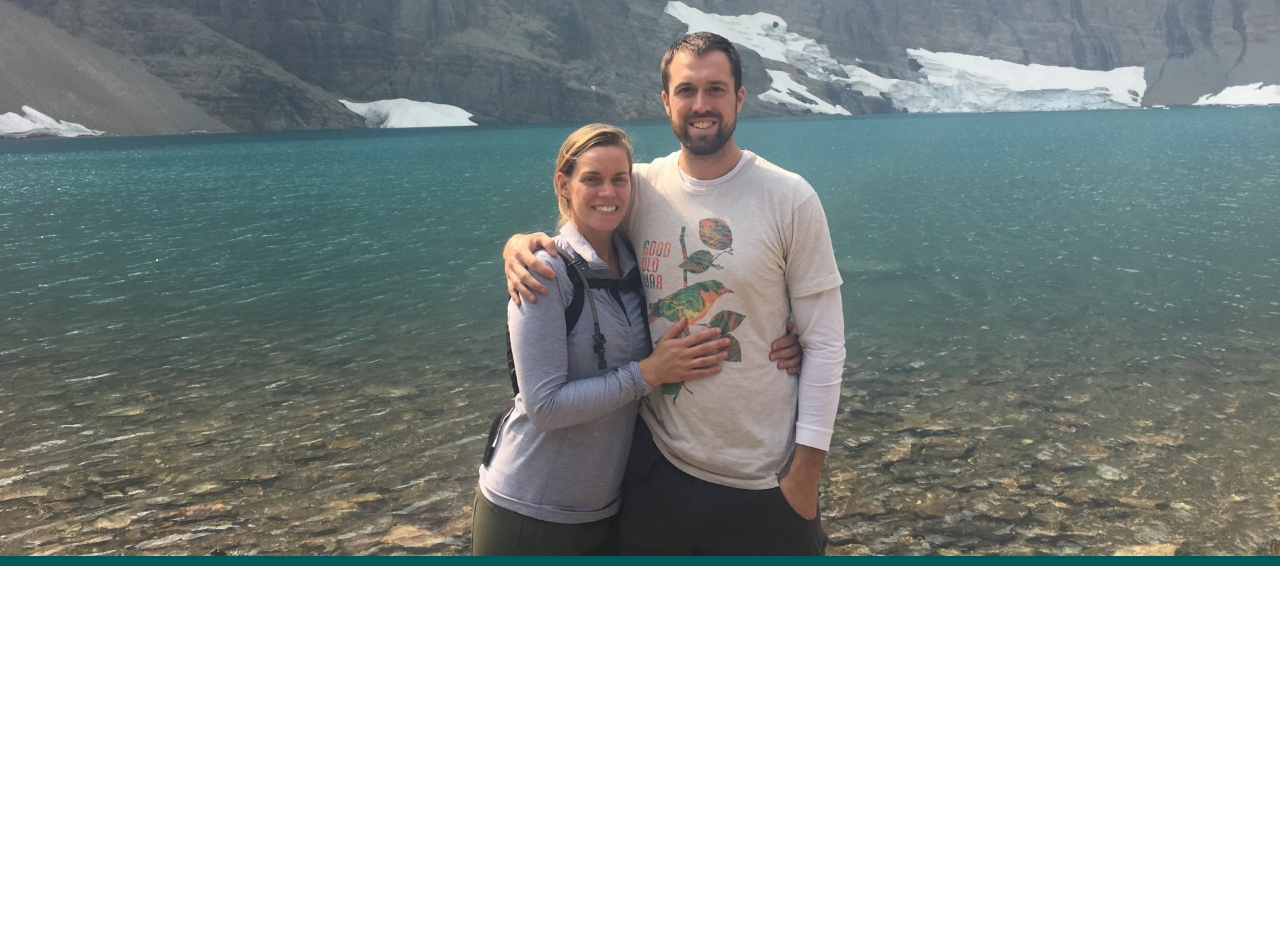
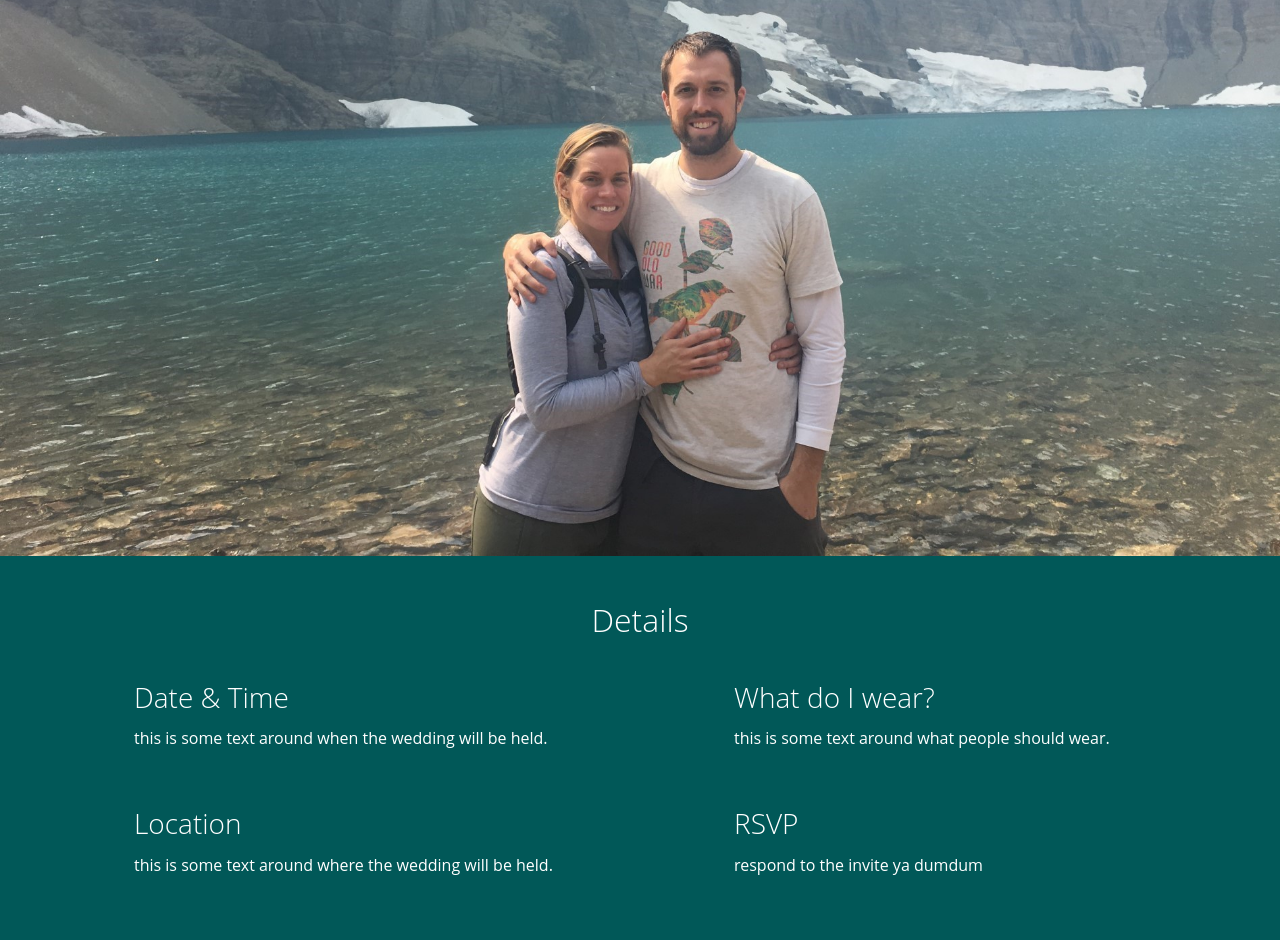
Before and after one commit to ninerkmfan/steffandkevin, a website: page index.html in a window 1280 px wide. Shown: the part 404-1344 px from the top of the page. Before the commit the page ends 970 px from the top, so only its background shows below. Drawn offline with Linux system fonts and the light colour scheme.

Commit message:
added some css and some content to the details section

```diff
--- a/app/assets/styles/base/_global.css
+++ b/app/assets/styles/base/_global.css
@@ -1,5 +1,5 @@
 body {
-    font-family:'Segoe UI', Tahoma, Geneva, Verdana, sans-serif;
+    font-family:'Open Sans', Tahoma, Geneva, Verdana, sans-serif;
     color: #333;
 }
 
--- /dev/null
+++ b/app/assets/styles/modules/_feature-item.css
@@ -0,0 +1,23 @@
+.feature-item {
+    position: relative;
+    padding-bottom: 1.75rem;
+
+    @mixin atSmall {
+        padding-left: 94px;
+    }
+
+    &__title {
+        font-size: 1rem;
+        margin-top: .7rem;
+        font-weight: 300;
+        text-align: center;
+
+        @mixin atSmall {
+            font-size: 1.75rem;
+            text-align: left;
+            margin-bottom: .8rem;
+            margin-top: 1rem;
+        }
+
+    }
+}
--- /dev/null
+++ b/app/assets/styles/modules/_page-section.css
@@ -0,0 +1,9 @@
+.page-section {
+    padding: 1.2rem 0;
+
+    &__teal {
+        background-color: $mainTeal;
+        color: #FFF;
+    }
+
+}
--- /dev/null
+++ b/app/assets/styles/modules/_row.css
@@ -0,0 +1,15 @@
+.row {
+
+    @mixin atMedium {
+        display: grid;
+        grid-template-columns: repeat(12, 1fr);
+
+        &__gutters {
+            column-gap: 5.3%;
+        }
+
+        &__medium-6 {
+            grid-column: span 6;
+        }
+    }
+}
--- /dev/null
+++ b/app/assets/styles/modules/_section-title.css
@@ -0,0 +1,13 @@
+.section-title {
+    font-size: 1.25rem;
+    font-weight: 300;
+    text-align: center;
+
+    @mixin atSmall {
+        font-size: 2rem;
+    }
+
+    strong {
+        font-weight: 500;
+    }
+}
--- a/app/assets/styles/styles.css
+++ b/app/assets/styles/styles.css
@@ -6,3 +6,7 @@
 @import 'modules/_site-header.css';
 @import 'modules/_large-hero.css';
 @import 'modules/_primary-nav.css';
+@import 'modules/_page-section.css';
+@import 'modules/_section-title.css';
+@import 'modules/_row.css';
+@import 'modules/_feature-item.css';
--- a/index.html
+++ b/index.html
@@ -39,6 +39,37 @@
             </div>
         </div>
 
+        <div class="page-section page-section__teal">
+            <div class="wrapper">
+                <h2 class="section-title">Details</h2>
+                <div class="row">
+                    <div class="row__medium-6">
+                        <div class="feature-item">
+                            <h3 class="feature-item__title">Date & Time</h3>
+                            <p>this is some text around when the wedding will be held.</p>
+                        </div>
+                        <div class="feature-item">
+                            <h3 class="feature-item__title">Location</h3>
+                            <p>this is some text around where the wedding will be held.</p>
+                        </div>
+                    </div>
+                    <div class="row__medium-6">
+                        <div class="feature-item">
+                            <h3 class="feature-item__title">What do I wear?</h3>
+                            <p>this is some text around what people should wear.</p>
+                        </div>
+                        <div class="feature-item">
+                            <h3 class="feature-item__title">RSVP</h3>
+                            <p>respond to the invite ya dumdum</p>
+                        </div>
+                    </div>
+                </div>
+
+
+
+            </div>
+        </div>
+
         </div>
     <script src="app/bundled.js"></script>
     </body>
```
Also changed, not shown: app/bundled.js (+1 -1 lines).
